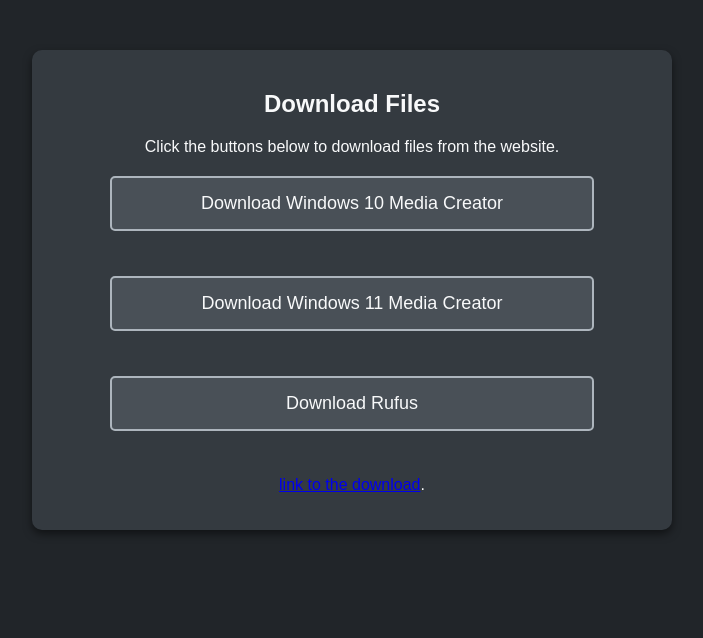
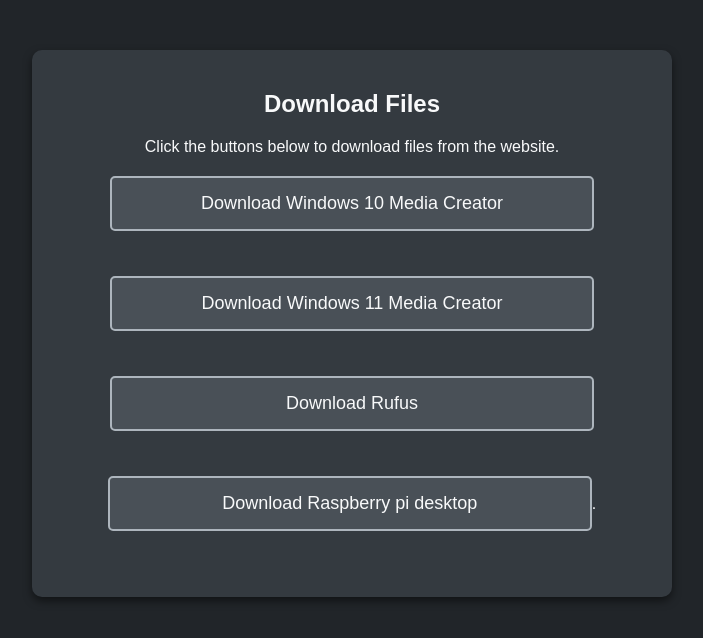
Before and after one commit to Somexvokk/webdownloader, a plain HTML site: page index.html in a window 1280 px wide. Shown: the whole page, without its empty margins (288-991 px from the left). Drawn offline with Linux system fonts and the light colour scheme.

Commit message:
Update index.html

```diff
--- a/index.html
+++ b/index.html
@@ -64,7 +64,7 @@
                 <a href="files/rufus-4.5.exe" class="download-button" download>Download Rufus</a>
             </div>
             <div class="file-item">
-                <a href="https://downloads.raspberrypi.com/rpd_x86/images/rpd_x86-2022-07-04/2022-07-01-raspios-bullseye-i386.iso">link to the download</a>.</p>
+                <a href="https://downloads.raspberrypi.com/rpd_x86/images/rpd_x86-2022-07-04/2022-07-01-raspios-bullseye-i386.iso" class="download-button" download>Download Raspberry pi desktop</a>.</p>
             </div>
         </div>
     </div>
```
